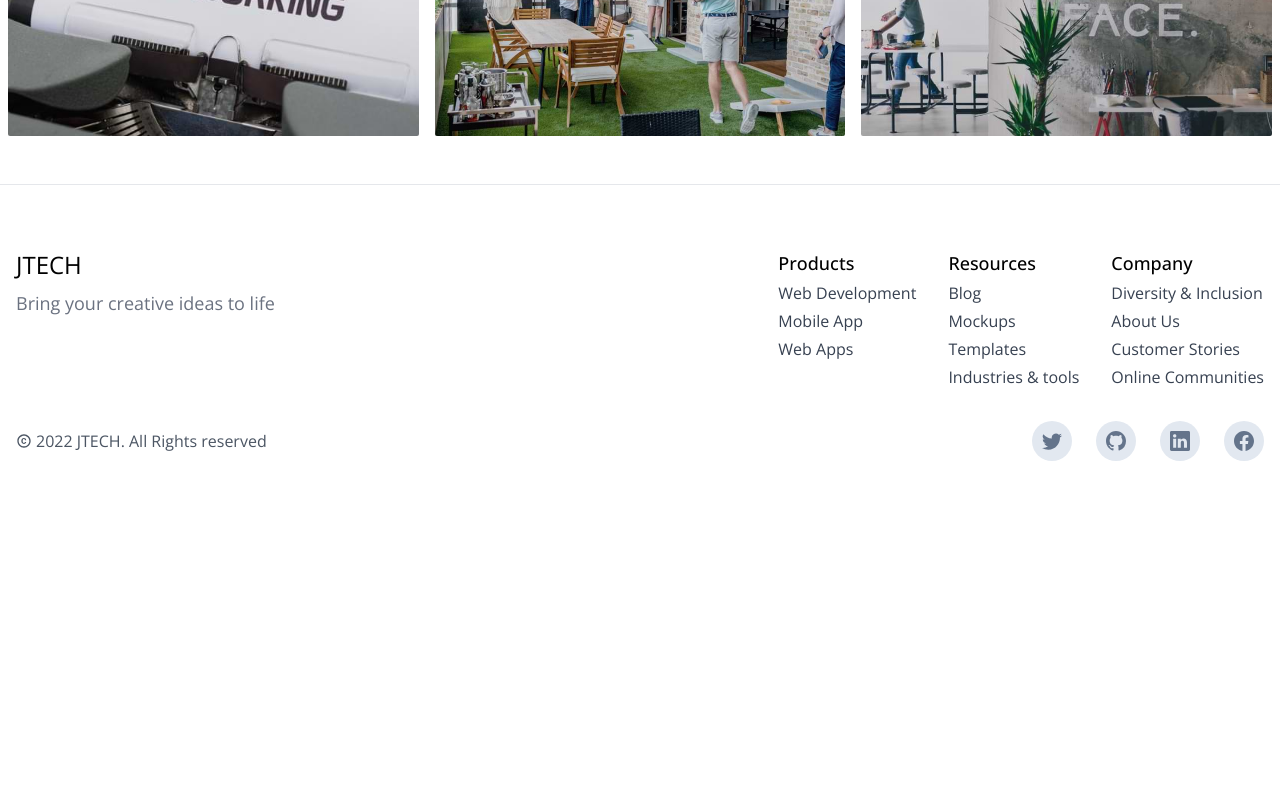
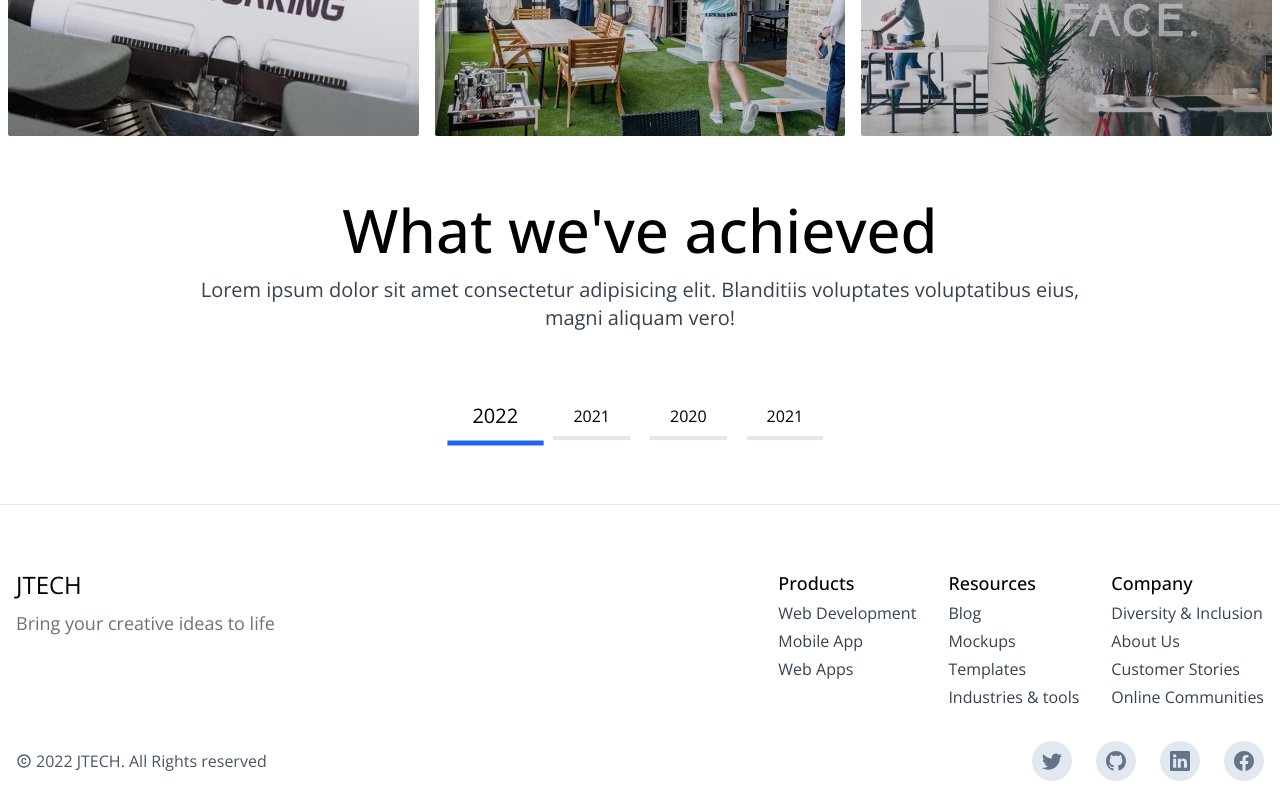
Before and after one commit to jeronasiedu/jtech, a Next.js app: page /about in a window 1280 px wide. Shown: the part 820-1617 px from the top of the page. Before the commit the page ends 1361 px from the top, so only its background shows below. Built offline with nearby package versions, Linux system fonts and the light colour scheme.

Commit message:
implement tabs for achievement section of about page

```diff
--- /dev/null
+++ b/components/about/Achieve.jsx
@@ -0,0 +1,52 @@
+import { useState } from 'react'
+
+const Achievements = () => {
+  const tabHeadings = ['2022', '2021', '2020', '2021']
+  const [activeIndex, setActiveIndex] = useState(0)
+  console.log(activeIndex)
+  return (
+    <section className="px-2 py-16 mx-auto max-w-7xl">
+      <div className="mb-16 space-y-4 text-center">
+        <h1 className="text-4xl font-medium md:text-5xl lg:text-6xl ">
+          What we&apos;ve achieved
+        </h1>
+        <p className="max-w-4xl mx-auto text-xl text-gray-700 dark:text-slate-300">
+          Lorem ipsum dolor sit amet consectetur adipisicing elit. Blanditiis
+          voluptates voluptatibus eius, magni aliquam vero!
+        </p>
+      </div>
+      <div className="">
+        {/* tab heading */}
+        <ul className="flex items-center justify-around px-2 md:space-x-5 md:justify-center dark:text-gray-100">
+          {tabHeadings.map((heading, index) => (
+            <Tabs
+              key={index}
+              heading={heading}
+              activeIndex={activeIndex}
+              index={index}
+              setActiveIndex={setActiveIndex}
+            />
+          ))}
+        </ul>
+      </div>
+    </section>
+  )
+}
+
+export default Achievements
+
+const Tabs = ({ heading, setActiveIndex, activeIndex, index }) => {
+  const isActive = activeIndex === index
+  return (
+    <li
+      className={`${
+        isActive
+          ? 'border-blue-600 dark:text-white scale-125  dark:border-blue-600 '
+          : 'border-gray-200 text-slate-gray-700 dark:text-slate-400  dark:border-gray-500'
+      } flex items-center flex-shrink-0 px-5 py-2 border-b-4 cursor-pointer   transition-all duration-300  `}
+      onClick={() => setActiveIndex(index)}
+    >
+      {heading}
+    </li>
+  )
+}
--- a/components/about/Story.jsx
+++ b/components/about/Story.jsx
@@ -34,10 +34,10 @@ const Story = () => {
     },
   ]
   return (
-    <section className="min-h-screen px-2 mx-auto max-w-7xl">
+    <section className="px-2 mx-auto max-w-7xl">
       <div className="mb-16 space-y-4 text-center">
         <h2
-          className="text-4xl font-medium text-center md:text-5xl lg:text-6xl"
+          className="text-4xl font-medium md:text-5xl lg:text-6xl"
           data-aos="fade-zoom-in"
           data-aos-duration="1200"
           data-aos-easing="ease-in-out-back"
--- a/package.json
+++ b/package.json
@@ -17,7 +17,6 @@
     "react": "18.1.0",
     "react-dom": "18.1.0",
     "react-icons": "^4.3.1",
-    "react-vertical-timeline-component": "^3.5.2",
     "swiper": "^8.1.4"
   },
   "devDependencies": {
--- a/pages/_app.js
+++ b/pages/_app.js
@@ -1,10 +1,10 @@
-import '../styles/globals.css'
+import 'aos/dist/aos.css'
 import { ThemeProvider } from 'next-themes'
 import NextNProgress from 'nextjs-progressbar'
-import Layout from '../components/Layout'
 import 'swiper/css'
 import 'swiper/css/navigation'
-import 'aos/dist/aos.css'
+import Layout from '../components/Layout'
+import '../styles/globals.css'
 function MyApp({ Component, pageProps }) {
   return (
     <ThemeProvider attribute="class">
--- a/pages/about.jsx
+++ b/pages/about.jsx
@@ -1,8 +1,9 @@
-import { Story } from '../components'
+import { Achieve, Story } from '../components'
 const About = () => {
   return (
     <>
       <Story />
+      <Achieve />
     </>
   )
 }
```
Also changed, not shown: components/Navigation.jsx (+4 -4 lines), components/index.js (+5 -4 lines), 1 other file (tests, documents, lock files or other folders).
